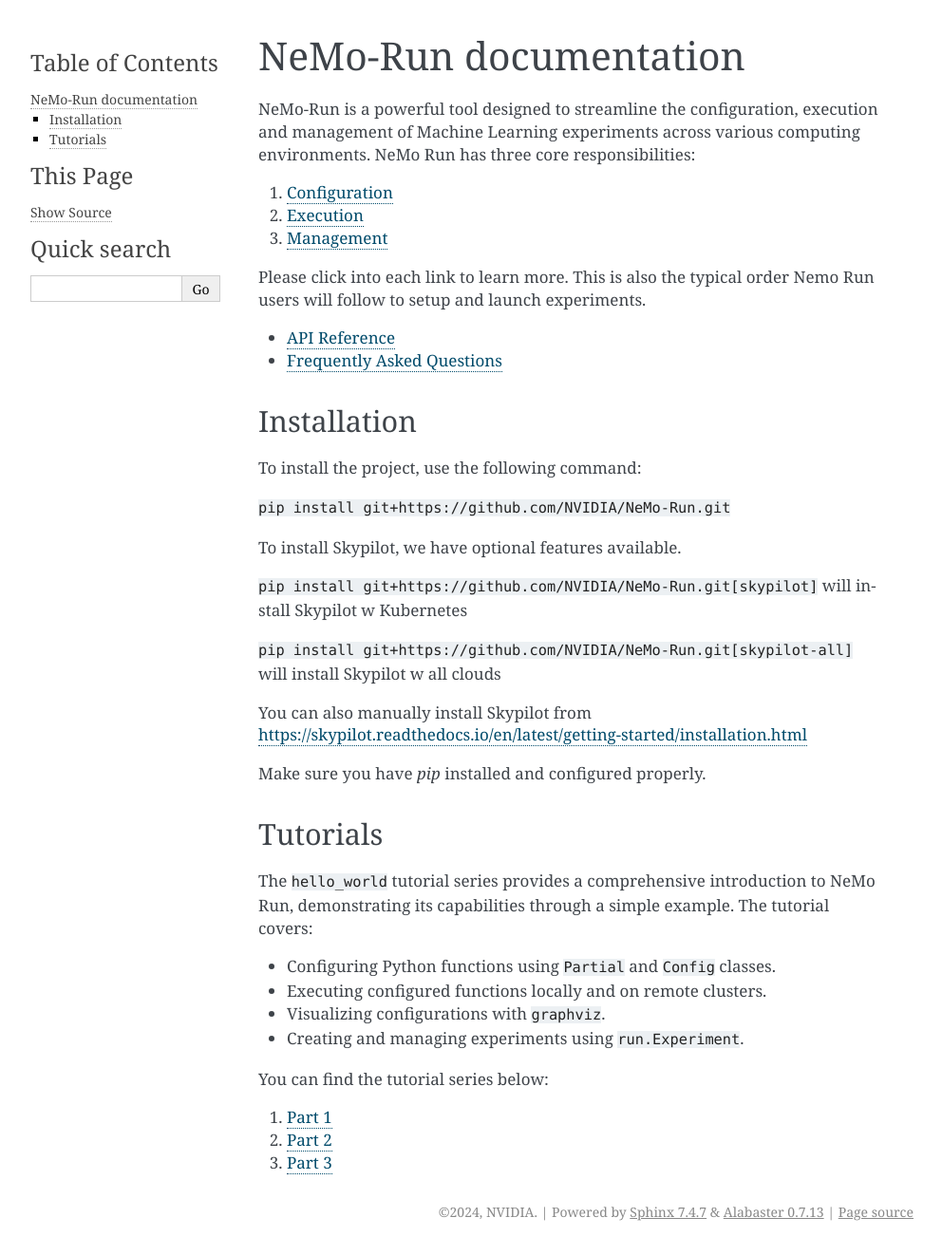
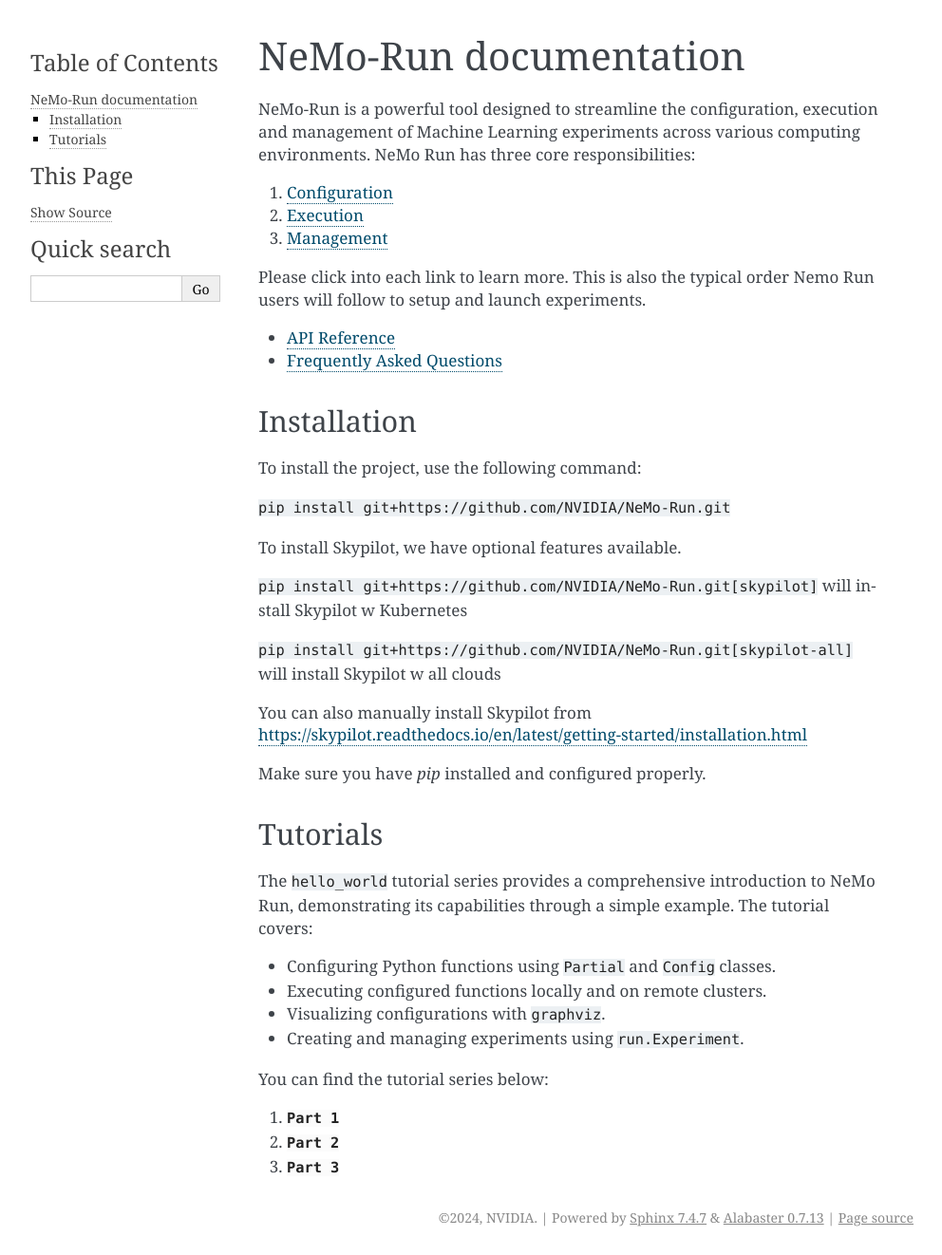
Before and after one commit to NVIDIA/NeMo-Run, a Sphinx documentation site: the page built from docs/source/index.rst, in a window 1280 px wide. Shown: the whole page at 95% size, without its empty margins (148-1140 px from the left). Built offline with Sphinx 7.4.7, drawn with Linux system fonts in a browser that asks for light colours; part of the change alters nothing that is shown.

```diff
--- a/docs/source/index.rst
+++ b/docs/source/index.rst
@@ -53,6 +53,6 @@ The ``hello_world`` tutorial series provides a comprehensive introduction to NeM
 
 You can find the tutorial series below:
 
-1. `Part 1 <examples/hello-world/hello_world.ipynb>`_
-2. `Part 2 <examples/hello-world/hello_experiments.ipynb>`_
-3. `Part 3 <examples/hello-world/hello_scripts.py>`_
+1. :download:`Part 1 <../../../NeMo-Run/examples/hello-world/hello_world.ipynb>`
+2. :download:`Part 2 <../../../NeMo-Run/examples/hello-world/hello_experiments.ipynb>`
+3. :download:`Part 3 <../../../NeMo-Run/examples/hello-world/hello_scripts.py>`
```
